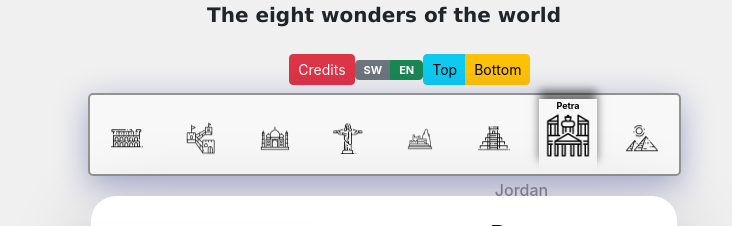
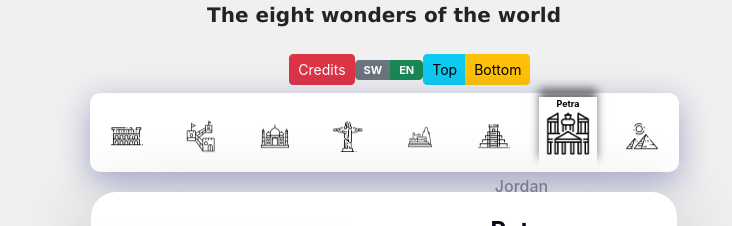
Before and after one commit to MSC-SOFTWARE-ENGINEERING-2022/worldwonders, a React (Create React App) app: page / in a window 1280 px wide. Shown: the top 226 px of the page, without its empty margins (256-988 px from the left). Built offline with nearby package versions, Linux system fonts and the light colour scheme.

Commit message:
btnDiv adjusted color from gray to white

```diff
--- a/src/pages/wonders/css/wonders.css
+++ b/src/pages/wonders/css/wonders.css
@@ -50,11 +50,11 @@
 }
 
 .btnDiv {
-  border: 2px solid rgb(146, 146, 146) !important;
+  border: 0px solid rgb(146, 146, 146) !important;
   -webkit-backdrop-filter: blur(1px);
           backdrop-filter: blur(1px);
-  border-radius: 5px;
-  background: rgba(255, 255, 255, 0.507);
+  border-radius: 10px;
+  background-color: #fff;
   box-shadow: 0 8px 32px 0 rgba(31, 38, 135, 0.37);
 }
 .btnDiv:hover {
--- a/src/pages/wonders/css/wonders.scss
+++ b/src/pages/wonders/css/wonders.scss
@@ -61,10 +61,11 @@
 .btnDiv {
   //   display: flex;
   //   align-items: center;
-  border: 2px solid rgb(146, 146, 146) !important;
+  border: 0px solid rgb(146, 146, 146) !important;
   backdrop-filter: blur(1px);
-  border-radius: 5px;
-  background: rgba(255, 255, 255, 0.507);
+  border-radius: 10px;
+  // background: rgba(255, 255, 255, 0.507);
+  background-color: #fff;
   box-shadow: 0 8px 32px 0 rgba(31, 38, 135, 0.37);
   // margin: auto;
   &:hover {
```
